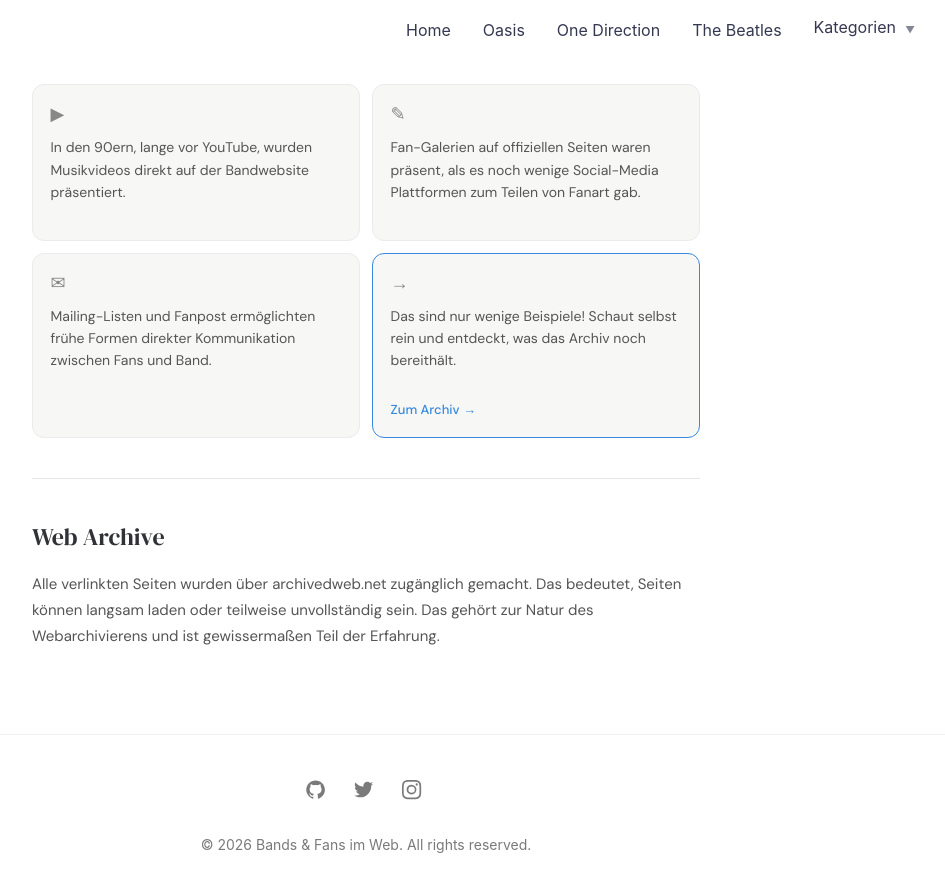
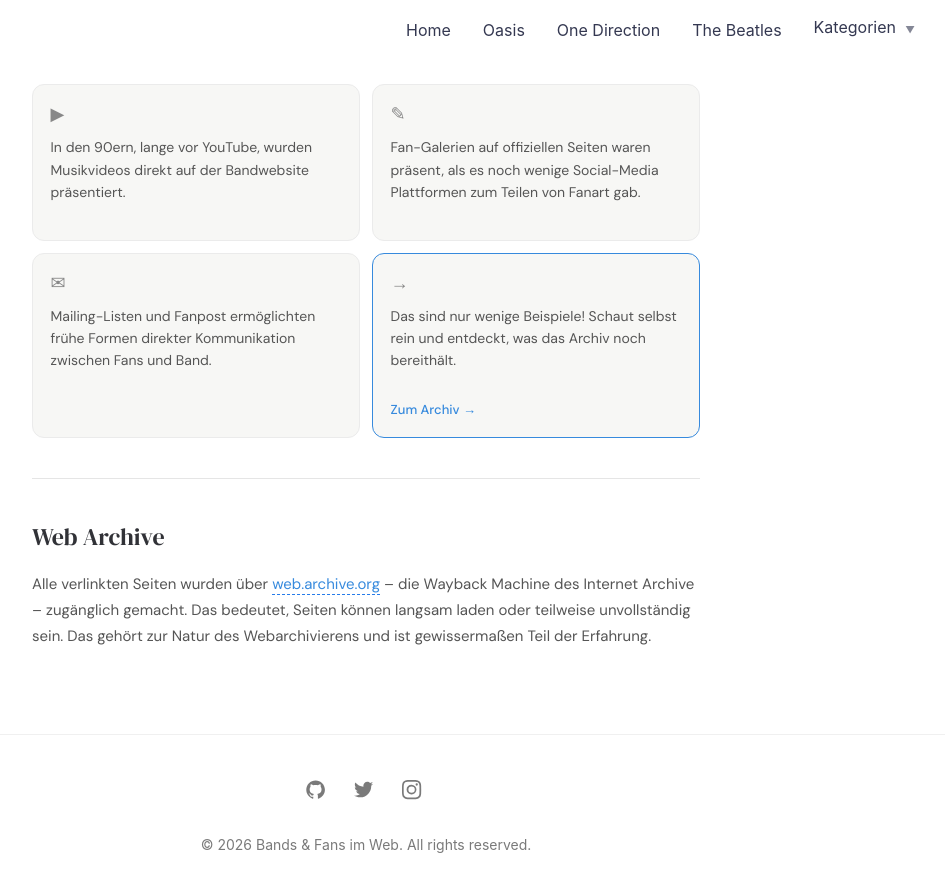
Before and after one commit to livklivk/Bands, a Jekyll site: the page built from _pages/ueber.html, in a window 1280 px wide and 900 px high, scrolled down 1448 px. Shown: the top 892 px of the window, without its empty margins (274-1219 px from the left). Built offline with Jekyll 4.4.1, drawn with Linux system fonts in a browser that asks for light colours.

Commit message:
Über-Seite: Web Archive Quelle auf web.archive.org aktualisiert
Co-Authored-By: Claude Sonnet 4.6 <noreply@anthropic.com>

```diff
--- a/_pages/ueber.html
+++ b/_pages/ueber.html
@@ -128,7 +128,7 @@ permalink: /ueber/
         <hr class="about-divider">
 
         <h2>Web Archive</h2>
-        <p>Alle verlinkten Seiten wurden über archivedweb.net zugänglich gemacht. Das bedeutet, Seiten können langsam laden oder teilweise unvollständig sein. Das gehört zur Natur des Webarchivierens und ist gewissermaßen Teil der Erfahrung.</p>
+        <p>Alle verlinkten Seiten wurden über <a href="https://web.archive.org" target="_blank" rel="noopener">web.archive.org</a> – die Wayback Machine des Internet Archive – zugänglich gemacht. Das bedeutet, Seiten können langsam laden oder teilweise unvollständig sein. Das gehört zur Natur des Webarchivierens und ist gewissermaßen Teil der Erfahrung.</p>
       </div>
     </div>
 
```
